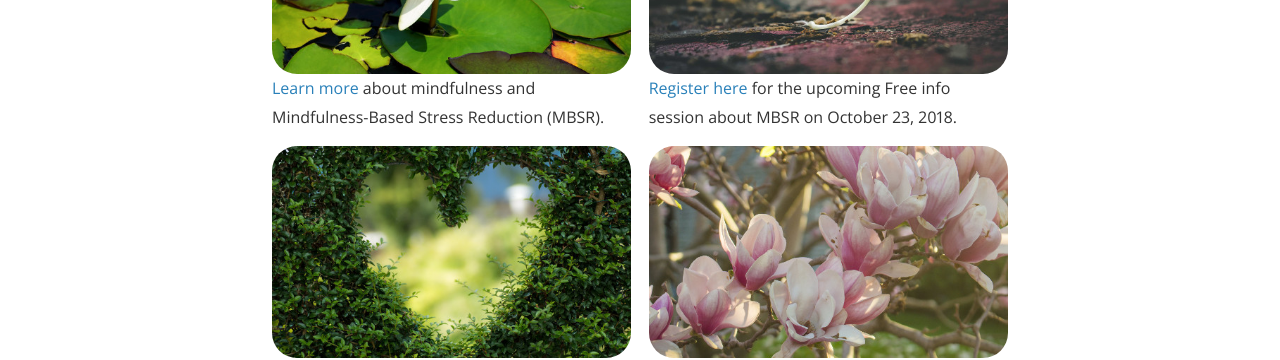
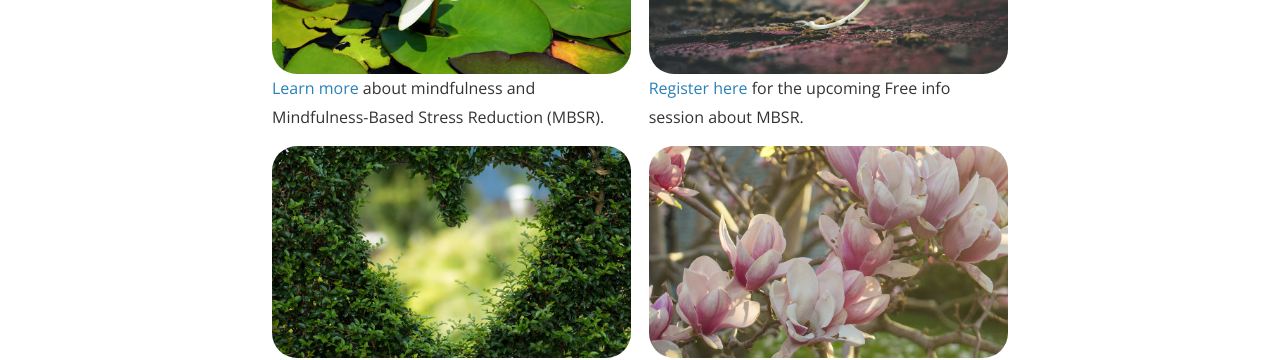
Before and after one commit to mindfulnessone/mindfulnessone.github.io, a Jekyll site: the page built from index.md, in a window 1280 px wide. Shown: the part 738-1098 px from the top of the page. Built offline with Jekyll 4.4.1, drawn with Linux system fonts in a browser that asks for light colours; nearby versions of some CDN libraries.

Commit message:
Update index.md

```diff
--- a/index.md
+++ b/index.md
@@ -20,7 +20,7 @@ order: 1
 
 
 [![Register](/assets/sprout1.jpg)](/register/)
-[Register here](/register/) for the upcoming Free info session about MBSR on October 23, 2018.
+[Register here](/register/) for the upcoming Free info session about MBSR.
 
 </div>
 </div>
```
